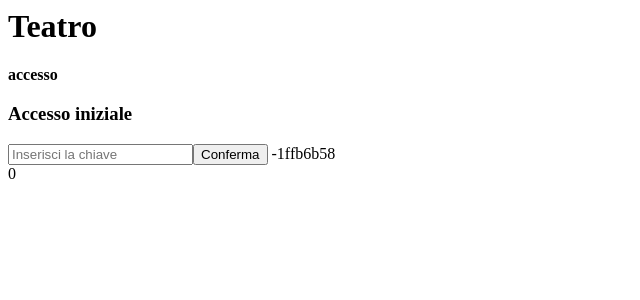
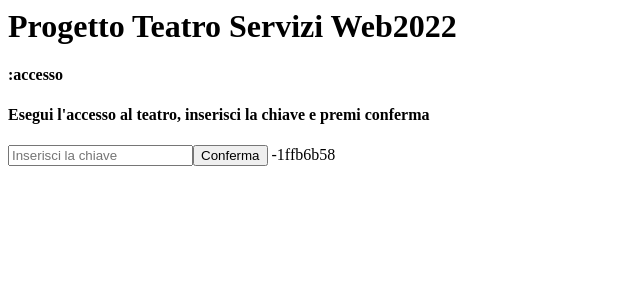
Before and after one commit to Framattat/progetto-teatro-serviziweb-angular, an Angular app: page / in a window 1280 px wide. Shown: the top 300 px of the page, without its empty margins (0-640 px from the left). Built offline with nearby package versions, Linux system fonts and the light colour scheme.

Commit message:
3 files modified

```diff
--- a/src/app/app.component.html
+++ b/src/app/app.component.html
@@ -1,13 +1,11 @@
-<h1>Teatro</h1>
+<h1>Progetto Teatro Servizi Web2022</h1>
 
 <div *ngIf="stato == 0" style="margin-bottom: 20px;">
-  <strong>accesso</strong>
-  <h3>Accesso iniziale</h3>
+  <strong>:accesso</strong>
+  <h4>Esegui l'accesso al teatro, inserisci la chiave e premi conferma</h4>
   <input type="text" placeholder="Inserisci la chiave" #key />
   <button (click)="accesso(key.value); key.value = ''">Conferma</button>
   -1ffb6b58
-  <br />
-  {{ stato }}
 </div>
 <app-nominativo *ngIf="stato == 1" [key]="key"></app-nominativo>
 <div>{{ avviso }}</div>
--- a/src/app/nominativo/nominativo.component.html
+++ b/src/app/nominativo/nominativo.component.html
@@ -1,21 +1,19 @@
 <div *ngIf="stato == 1" style="margin-bottom:20px;">
-  <strong>accesso>nominativo</strong>
-  <h3>Inserimento nominativo</h3>
-  <strong *ngIf="nominativo_teatro != undefined">
-    Prenotazione effettuata a nome: {{ nominativo_teatro }}
-  </strong>
-  <br />
+  <strong>:accesso>nominativo</strong>
+  <h4>Prenota il tuo posto inserendo il nome e premendo conferma</h4>
+  <div *ngIf="nominativo_teatro != undefined">
+    <strong>Prenotazione effettuata a nome: {{ nominativo_teatro }}</strong>
+    <br />
+  </div>
   <input type="text" placeholder="Inserisci il nominativo" #nome />
   <button (click)="controllo_accesso(nome.value); nome.value = ''">
     Conferma
   </button>
-  {{ stato }}
 </div>
-{{ avviso }}
 <app-posto
   *ngIf="stato == 2"
   [nominativo_teatro]="nominativo_teatro"
   [teatro_export]="teatro_export"
   [key]="key"
->
-</app-posto>
+></app-posto>
+<div>{{ avviso }}</div>
--- a/src/app/posto/posto.component.html
+++ b/src/app/posto/posto.component.html
@@ -1,6 +1,7 @@
 <div *ngIf="stato == 2">
-  <strong>accesso>nominativo>prenotazione</strong>
-  <h3>Scelta del posto nel teatro</h3>
+  <strong>:accesso>nominativo>prenotazione</strong>
+  <h4>Scegli il posto nel teatro, il colore rosso indica un posto occupato</h4>
+  <p>Stai prenotando al nome: {{ nominativo_teatro }}</p>
   <h2>Platea</h2>
   <!-- Per ogni fila della platea/palco, genero un bottone per ogni posto della fila, se il posto non ha prenotazioni (e quindi ha il simbolo "x") è libero (e di colore verde) se il posto è prenotato è rosso  -->
   <div *ngFor="let file of platea; index as i">
```
